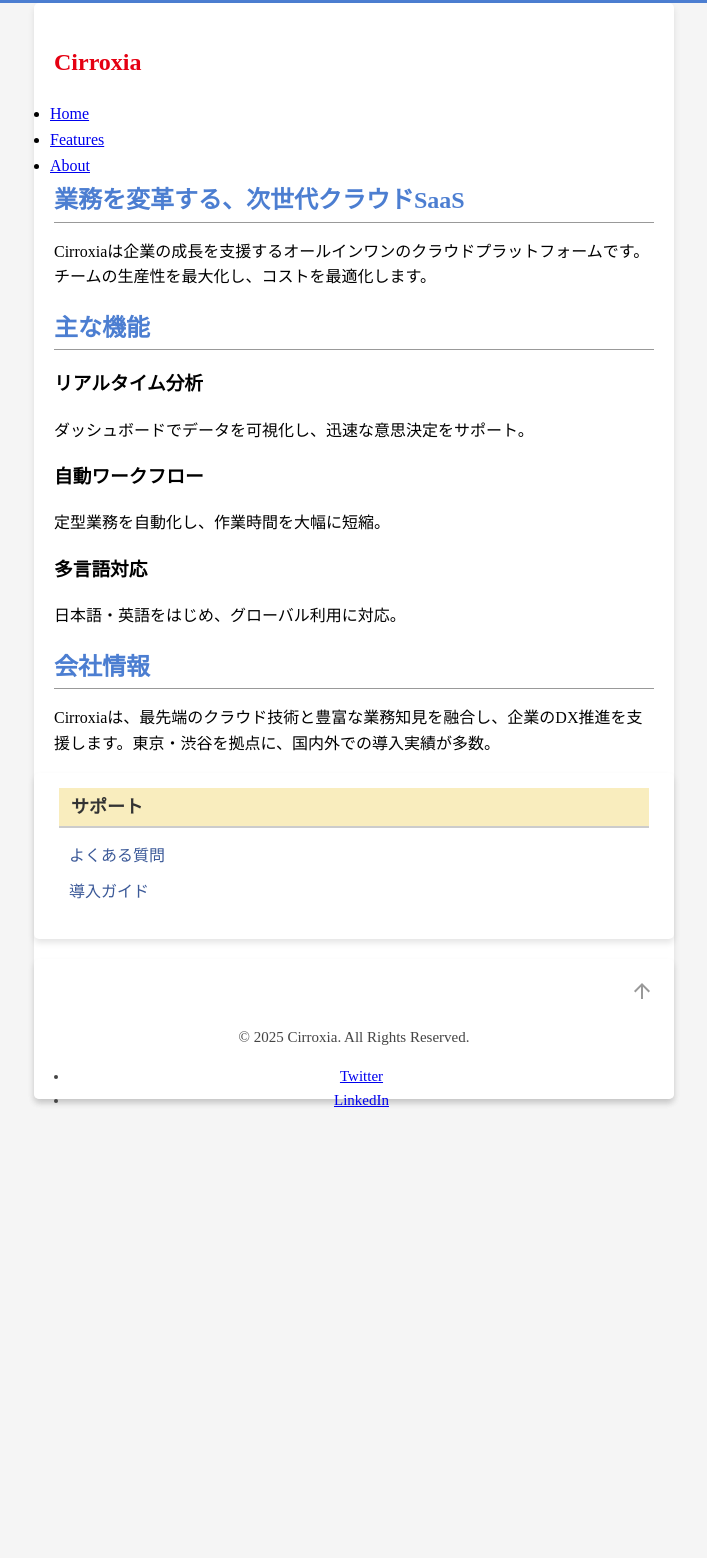
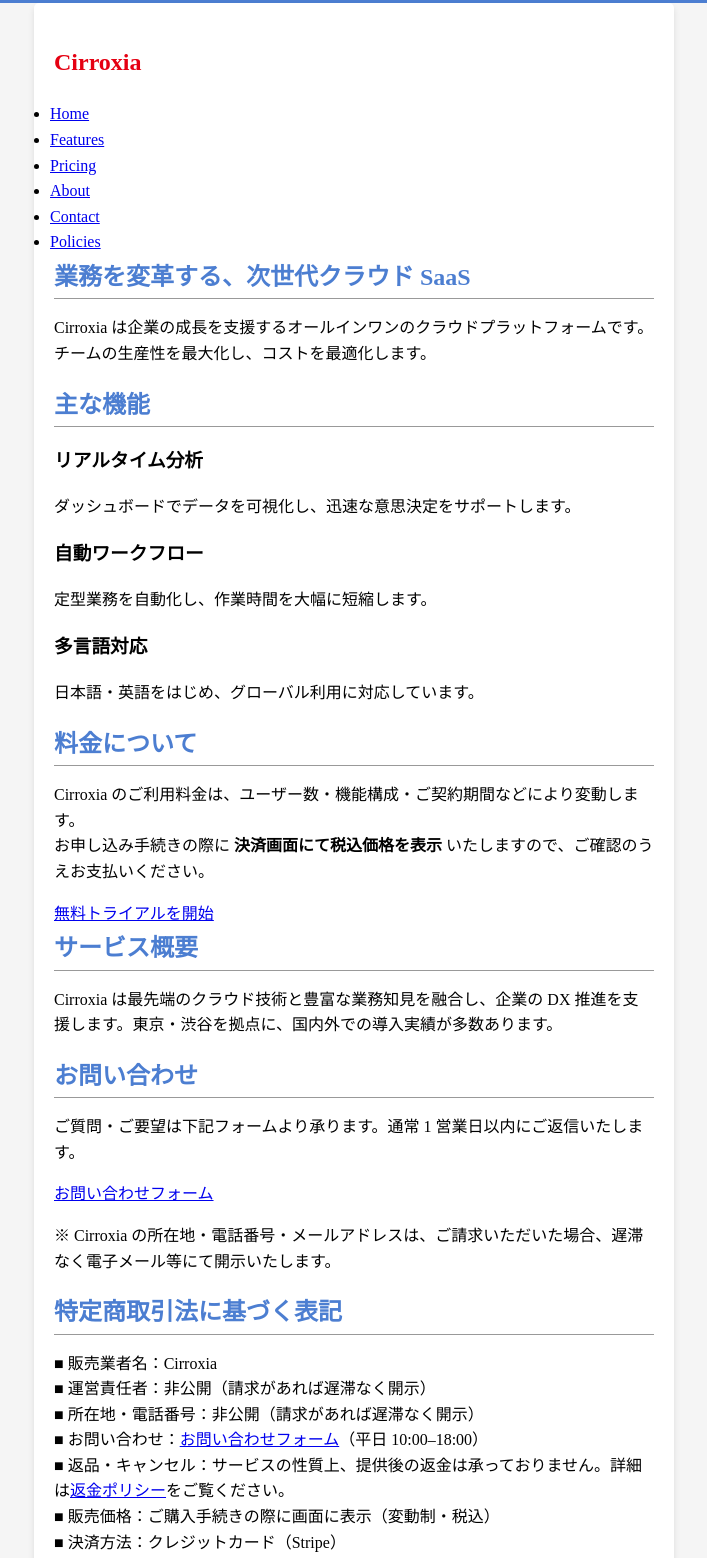
Before and after one commit to harurunsa/Cirroxia, a plain HTML site: page index.html in a window 1280 px wide. Shown: the part 1-1559 px from the top of the page, without its empty margins (286-993 px from the left). Before the commit the page ends 1113 px from the top, so only its background shows below. Drawn offline with Linux system fonts and the light colour scheme; files that its build step writes are made by us from their sources.

Commit message:
index.html

```diff
--- a/index.html
+++ b/index.html
@@ -4,52 +4,104 @@
   <meta charset="UTF-8">
   <title>Cirroxia - クラウド型SaaSプラットフォーム</title>
   <meta name="keywords" content="Cirroxia,SaaS,クラウドサービス,業務効率化,ソフトウェア">
-  <meta name="description" content="Cirroxiaは企業の業務を加速させるクラウド型SaaSプラットフォームです。導入も簡単、サポート体制も万全で、あなたのビジネスを次のレベルへ。">
+  <meta name="description" content="Cirroxia は企業の業務を加速させるオールインワンのクラウド型 SaaS プラットフォームです。">
   <meta name="viewport" content="width=device-width, initial-scale=1.0">
   <link rel="stylesheet" href="styles/index.css">
+  <!-- 決済ページを含め HTTPS でホスティングしてください -->
 </head>
 <body>
   <div id="outer">
     <div id="inner">
+
+      <!-- ===== ヘッダー ===== -->
       <header>
-        <div class="logo">
-          <h1>Cirroxia</h1>
-        </div>
+        <div class="logo"><h1>Cirroxia</h1></div>
         <nav>
           <ul class="navbar">
             <li><a href="#home">Home</a></li>
             <li><a href="#features">Features</a></li>
+            <li><a href="#pricing">Pricing</a></li>
             <li><a href="#about">About</a></li>
+            <li><a href="#contact">Contact</a></li>
+            <li><a href="#toshoho">Policies</a></li>
           </ul>
         </nav>
       </header>
+
+      <!-- ===== メイン ===== -->
       <main>
+
+        <!-- Hero -->
         <section id="home" class="hero">
-          <h2>業務を変革する、次世代クラウドSaaS</h2>
-          <p>Cirroxiaは企業の成長を支援するオールインワンのクラウドプラットフォームです。チームの生産性を最大化し、コストを最適化します。</p>
+          <h2>業務を変革する、次世代クラウド SaaS</h2>
+          <p>Cirroxia は企業の成長を支援するオールインワンのクラウドプラットフォームです。チームの生産性を最大化し、コストを最適化します。</p>
         </section>
+
+        <!-- Features -->
         <section id="features" class="features">
           <h2>主な機能</h2>
           <div class="feature-list">
             <div class="feature-item">
               <h3>リアルタイム分析</h3>
-              <p>ダッシュボードでデータを可視化し、迅速な意思決定をサポート。</p>
+              <p>ダッシュボードでデータを可視化し、迅速な意思決定をサポートします。</p>
             </div>
             <div class="feature-item">
               <h3>自動ワークフロー</h3>
-              <p>定型業務を自動化し、作業時間を大幅に短縮。</p>
+              <p>定型業務を自動化し、作業時間を大幅に短縮します。</p>
             </div>
             <div class="feature-item">
               <h3>多言語対応</h3>
-              <p>日本語・英語をはじめ、グローバル利用に対応。</p>
+              <p>日本語・英語をはじめ、グローバル利用に対応しています。</p>
             </div>
           </div>
         </section>
+
+        <!-- Pricing（固定料金は表示しない） -->
+        <section id="pricing" class="pricing">
+          <h2>料金について</h2>
+          <p>
+            Cirroxia のご利用料金は、ユーザー数・機能構成・ご契約期間などにより変動します。<br>
+            お申し込み手続きの際に <strong>決済画面にて税込価格を表示</strong> いたしますので、ご確認のうえお支払いください。
+          </p>
+          <a href="/signup" class="btn">無料トライアルを開始</a>
+        </section>
+
+        <!-- About -->
         <section id="about" class="about">
-          <h2>会社情報</h2>
-          <p>Cirroxiaは、最先端のクラウド技術と豊富な業務知見を融合し、企業のDX推進を支援します。東京・渋谷を拠点に、国内外での導入実績が多数。</p>
+          <h2>サービス概要</h2>
+          <p>Cirroxia は最先端のクラウド技術と豊富な業務知見を融合し、企業の DX 推進を支援します。東京・渋谷を拠点に、国内外での導入実績が多数あります。</p>
         </section>
+
+        <!-- Contact -->
+        <section id="contact" class="contact">
+          <h2>お問い合わせ</h2>
+          <p>
+            ご質問・ご要望は下記フォームより承ります。通常 1 営業日以内にご返信いたします。
+          </p>
+          <!-- 実運用のフォーム URL に変更 -->
+          <a href="/contact-form" class="btn">お問い合わせフォーム</a>
+          <p class="legal-note">
+            ※ Cirroxia の所在地・電話番号・メールアドレスは、ご請求いただいた場合、遅滞なく電子メール等にて開示いたします。
+          </p>
+        </section>
+
+        <!-- 特定商取引法に基づく表記 -->
+        <section id="toshoho" class="legal">
+          <h2>特定商取引法に基づく表記</h2>
+          <p>
+            ■ 販売業者名：Cirroxia<br>
+            ■ 運営責任者：非公開（請求があれば遅滞なく開示）<br>
+            ■ 所在地・電話番号：非公開（請求があれば遅滞なく開示）<br>
+            ■ お問い合わせ：<a href="/contact-form">お問い合わせフォーム</a>（平日 10:00–18:00）<br>
+            ■ 返品・キャンセル：サービスの性質上、提供後の返金は承っておりません。詳細は<a href="#refund">返金ポリシー</a>をご覧ください。<br>
+            ■ 販売価格：ご購入手続きの際に画面に表示（変動制・税込）<br>
+            ■ 決済方法：クレジットカード（Stripe）<br>
+          </p>
+        </section>
+
       </main>
+
+      <!-- ===== サイドバー ===== -->
       <aside>
         <div class="title">サポート</div>
         <ul>
@@ -57,20 +109,31 @@
           <li><a href="#docs">導入ガイド</a></li>
         </ul>
       </aside>
+
+      <!-- ===== フッター ===== -->
       <footer>
         <div id="pagetop">
-          <a href="#outer"><svg viewBox="0 0 24 24" width="24px" height="24px" xmlns="http://www.w3.org/2000/svg">
-            <path d="M4 12l1.41 1.41L11 7.83V20h2V7.83l5.58 5.59L20 12l-8-8z" fill="#999"/>
-          </svg></a>
+          <a href="#outer">
+            <svg viewBox="0 0 24 24" width="24" height="24" xmlns="http://www.w3.org/2000/svg">
+              <path d="M4 12l1.41 1.41L11 7.83V20h2V7.83l5.58 5.59L20 12l-8-8z" fill="#999"/>
+            </svg>
+          </a>
         </div>
+
         <div class="footer-content">
           <p>&copy; 2025 Cirroxia. All Rights Reserved.</p>
+          <div class="payment-logos">
+            <img src="assets/visa.svg" alt="Visa" width="50" height="30">
+            <img src="assets/mastercard.svg" alt="Mastercard" width="50" height="30">
+            <img src="assets/amex.svg" alt="American Express" width="50" height="30">
+          </div>
           <ul class="social">
-            <li><a href="#">Twitter</a></li>
-            <li><a href="#">LinkedIn</a></li>
+            <li><a href="https://twitter.com/cirroxia" target="_blank">Twitter</a></li>
+            <li><a href="https://www.linkedin.com/company/cirroxia" target="_blank">LinkedIn</a></li>
           </ul>
         </div>
       </footer>
+
     </div>
   </div>
 </body>
```
